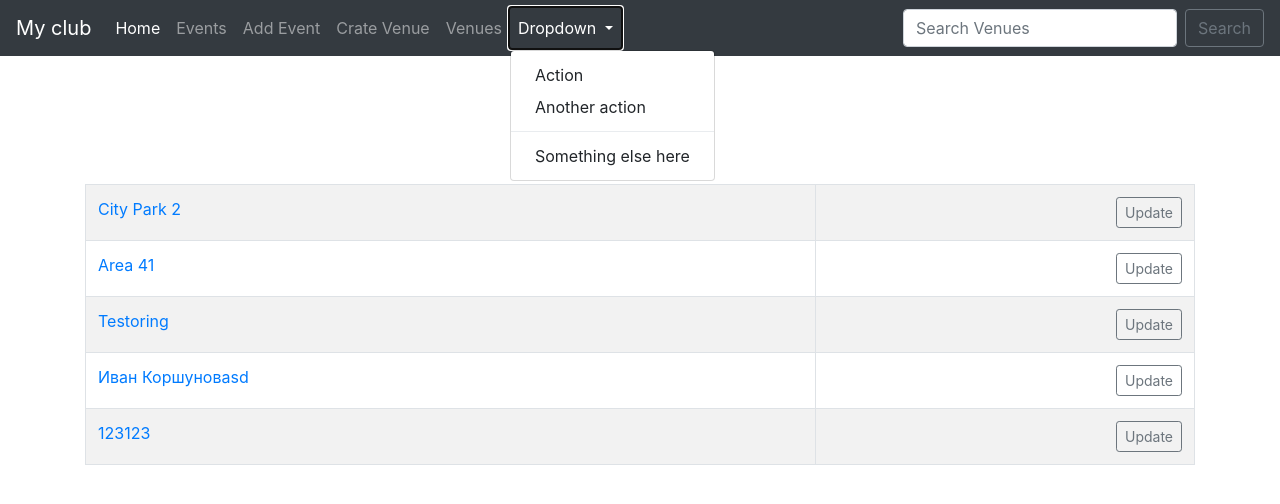
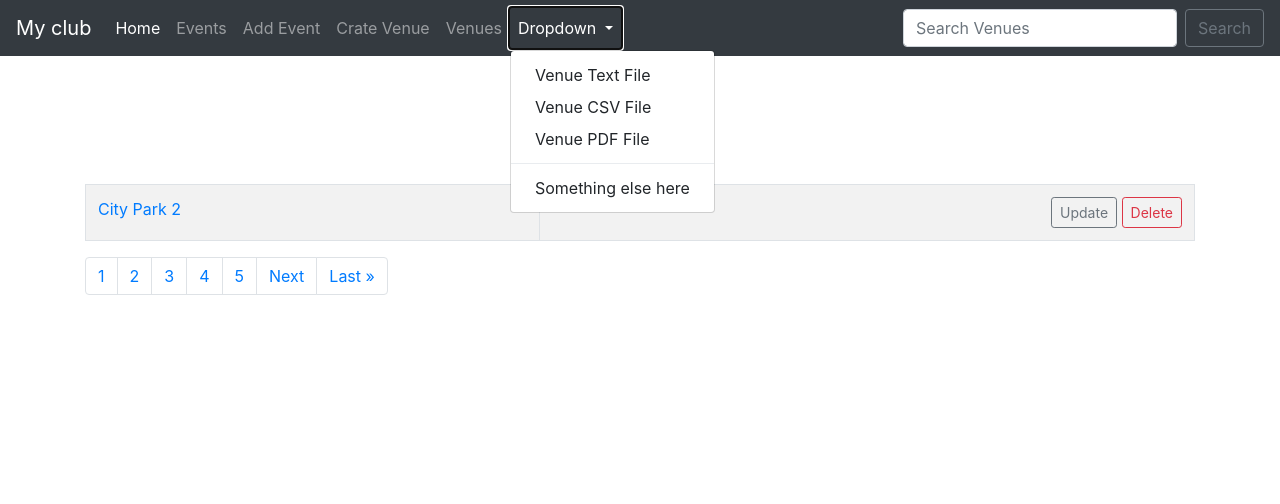
Before and after one commit to IvanKorshunovE/socialevents, a Django app: page /list_venues in a window 1280 px wide, after a click on "Dropdown". Shown: the top 504 px of the page. Run offline with Django 4.2, Linux system fonts and the light colour scheme; data comes from the database, SQL or seed files in the repository; both versions use the stored data as it was after the commit.

Commit message:
added pagination

```diff
--- a/events/templates/events/event_list.html
+++ b/events/templates/events/event_list.html
@@ -24,6 +24,10 @@
                     </p>
 <!--                <a href="#" class="btn btn-primary">Go somewhere</a>-->
               </div>
+              <div class="card-footer text-muted">
+                    <a href="{% url 'update-event' event.id %}" class="btn btn-outline-secondary btn-sm">Update</a>
+                    <a href="{% url 'delete-event' event.id %}" class="btn btn-outline-danger btn-sm">Delete</a>
+              </div>
         </div>
 
             <br><br>
--- a/events/templates/events/navbar.html
+++ b/events/templates/events/navbar.html
@@ -26,8 +26,9 @@
           Dropdown
         </a>
         <div class="dropdown-menu" aria-labelledby="navbarDropdown">
-          <a class="dropdown-item" href="#">Action</a>
-          <a class="dropdown-item" href="#">Another action</a>
+          <a class="dropdown-item" href="{% url 'venue-text' %}">Venue Text File</a>
+          <a class="dropdown-item" href="{% url 'venue-csv' %}">Venue CSV File</a>
+          <a class="dropdown-item" href="{% url 'venue-pdf' %}">Venue PDF File</a>
           <div class="dropdown-divider"></div>
           <a class="dropdown-item" href="#">Something else here</a>
         </div>
--- a/events/templates/events/venues.html
+++ b/events/templates/events/venues.html
@@ -4,16 +4,54 @@
     <h1>Venues</h1>
         <table class="table table-hover table-striped table-bordered">
             <br>
-            {% for venue in venue_list %}
+            {% for venue in venues %}
                 <tr>
                     <td>
                         <a href="{% url 'show-venue' venue_id=venue.id %}">{{ venue }}</a>
                     </td>
                     <td align="right">
                         <a href="{% url 'update-venue' venue.id %}" class="btn btn-outline-secondary btn-sm">Update</a>
+                        <a href="{% url 'delete-venue' venue.id %}" class="btn btn-outline-danger btn-sm">Delete</a>
                     </td>
                 </tr>
             {% endfor %}
         </table>
     </center>
+
+<!--{{ venues }}-->
+<!--{{ venues.has_previous }}-->
+<!--{{ venues.has_next }}-->
+<!--{{ venues.number }}  - current page -->
+<!--{{ venues.paginator.num_pages }}  number of pages -->
+
+<nav aria-label="Page navigation example">
+  <ul class="pagination">
+
+
+
+
+<!--<nav aria-label="Page navigation example">-->
+<!--  <ul class="pagination">-->
+    {% if venues.has_previous %}
+        <li class="page-item"><a href="?page=1" class="page-link" >&laquo First</a></li>
+        <li class="page-item"><a href="?page={{ venues.previous_page_number }}" class="page-link" >Previous</a></li>
+
+
+{% endif %}
+<!--<br>-->
+<!--<li class="page-item"><a href="" class="page-link" >Page {{ venues.number }} of {{ venues.paginator.num_pages }}</a></li>-->
+
+      {% for i in nums %}
+        <li class="page-item"><a href="?page={{ forloop.counter }}" class="page-link" >{{ forloop.counter }} </a></li>
+      {% endfor %}
+
+{% if venues.has_next %}
+
+        <li class="page-item"><a href="?page={{ venues.next_page_number }}" class="page-link" >Next</a></li>
+        <li class="page-item"><a href="?page={{ venues.paginator.num_pages }}" class="page-link" >Last &raquo</a></li>
+
+
+{% endif %}
+  </ul>
+</nav>
 {% endblock %}
--- a/events/urls.py
+++ b/events/urls.py
@@ -11,6 +11,12 @@ urlpatterns = [
     path('search_venues', views.search_venues, name='search-venues'),
     path('update_venue/<venue_id>', views.update_venue, name='update-venue'),
     path('add_event', views.add_event, name='add-event'),
+    path('update_event/<event_id>', views.update_event, name='update-event'),
+    path('delete_event/<event_id>', views.delete_event, name='delete-event'),
+    path('delete_venue/<venue_id>', views.delete_venue, name='delete-venue'),
+    path('venue_text', views.venue_text, name='venue-text'),
+    path('venue_csv', views.venue_csv, name='venue-csv'),
+    path('venue_pdf', views.venue_pdf, name='venue-pdf'),
 ]
 
 # URL is empty string '' which points to the views.py --> def home()
--- a/events/views.py
+++ b/events/views.py
@@ -5,11 +5,128 @@ from datetime import datetime
 from django.http import HttpResponseRedirect
 from .models import Events, Venue
 from .forms import VenueForm, EventForm
+from django.http import HttpResponse
+import csv
+
+from django.http import FileResponse
+import io
+from reportlab.pdfgen import canvas
+from reportlab.lib.units import inch
+from reportlab.lib.pagesizes import letter
+
+# Import pagination stuff
+from django.core.paginator import Paginator
+
 
 # Create your views here.
+def venue_pdf(request):
+    # Create Bytestream Buffer
+    buf = io.BytesIO()
+    # Create a canvas
+    c = canvas.Canvas(buf, pagesize=letter, bottomup=0)
+    # Create a text object
+    textob = c.beginText()
+    textob.setTextOrigin(inch, inch)
+    textob.setFont('Helvetica', 14)
+
+    # Add some lines of text
+    # lines = [
+    #     'This is line 1',
+    #     'This is line 2',
+    #     'This is line 3',
+    # ]
+
+    venues = Venue.objects.all()
+
+    lines = []
+
+    for venue in venues:
+        lines.append(venue.name)
+        lines.append(venue.address)
+        lines.append(venue.zip_code)
+        lines.append(venue.phone)
+        lines.append(venue.web)
+        lines.append(venue.email_address)
+        lines.append(' ')
+
+    for line in lines:
+        textob.textLine(line)
+
+    c.drawText(textob)
+    c.showPage()
+    c.save()
+    buf.seek(0)
+
+    return FileResponse(buf, as_attachment=True, filename='Venue.pdf')
+
+def venue_csv(request):
+    response = HttpResponse(content_type='text/csv')
+    response['Content-Disposition'] = 'attachment; filename=venues.csv'
+
+    #  Create a CSV writer
+    writer = csv.writer(response)
+
+    # Designate a model - this is a list of all of venues
+    venues = Venue.objects.all()
+
+    # Add column headings to CSV file - FIRST ROW OF HEADER STUFF
+    writer.writerow(['ID', 'Venue name', 'Address', 'Zip Code', 'Phone', 'Web address', 'Email'])
+
+    for venue in venues:
+        writer.writerow([venue.id, venue.name, venue.address, venue.phone, venue.zip_code, venue.web,
+                         venue.email_address])
+
+    return response
+
+
+def venue_text(request):
+    response = HttpResponse(content_type='text/plain')
+    response['Content-Disposition'] = 'attachment; filename=venues.txt'
+
+    # lines = ['This is line one\n',
+    # 		 'this is line two\n',
+    # 		 'this is line 3']
+
+    lines = []
+    venues = Venue.objects.all()
+
+    for venue in venues:
+        lines.append(f'{venue.name}, \n{venue.address}, \n{venue.phone}, \n{venue.zip_code}, \n{venue.web}, \n'
+                     f'{venue.email_address} \n\n\n')
+
+    response.writelines(lines)
+    return response
+
+
+def delete_venue(request, venue_id):
+    venue = Venue.objects.get(id=venue_id)
+    venue.delete()
+    return redirect('list-venues')
+
+
+def delete_event(request, event_id):
+    event = Events.objects.get(id=event_id)
+    event.delete()
+    return redirect('list-events')
+
+
+def update_event(request, event_id):
+    event = Events.objects.get(id=event_id)
+    form = EventForm(request.POST or None, instance=event)  # If you are going to post - use this form,
+    # otherwise do nothing
+    #  instance is what we are going to put in the form
+    #  if I do not put None - the form will be empty
+    if form.is_valid():
+        form.save()
+        return redirect('list-events')
+    return render(request, 'events/update_event.html', {
+        'event': event,
+        'form': form,
+    })
+
 
 def add_event(request):
-	"""
+    """
 
 	The return HttpResponseRedirect('/add_event?submitted=True') statement will redirect the user to the same page
 	with the GET parameter submitted=True appended to the URL. The URL /add_event?submitted=True is the URL
@@ -21,110 +138,127 @@ def add_event(request):
 	forth in their browser history.
 
 	"""
-	submitted = False
-	if request.method == 'POST':
-		form = EventForm(request.POST)
-		# request.POST is whatever they posted
-		if form.is_valid():
-			# If form is written correctly - we want to save it to the database
-			form.save()
-			return HttpResponseRedirect('/add_event?submitted=True')
-	else:
-		form = EventForm
-		if 'submitted' in request.GET:
-			# We check if ('/add_venue?submitted=True') will be in GET request
-			submitted = True
-	return render(request, 'events/add_event.html', {
-		'form': form,
-		'submitted': submitted,
-	})
+    submitted = False
+    if request.method == 'POST':
+        form = EventForm(request.POST)
+        # request.POST is whatever they posted
+        if form.is_valid():
+            # If form is written correctly - we want to save it to the database
+            form.save()
+            return HttpResponseRedirect('/add_event?submitted=True')
+    else:
+        form = EventForm
+        if 'submitted' in request.GET:
+            # We check if ('/add_venue?submitted=True') will be in GET request
+            submitted = True
+    return render(request, 'events/add_event.html', {
+        'form': form,
+        'submitted': submitted,
+    })
+
 
 def update_venue(request, venue_id):
-	venue = Venue.objects.get(id=venue_id)
-	form = VenueForm(request.POST or None, instance=venue)  # If you are going to post - use this form, otherwise do nothing
-	#  instance is what we are going to put in the form
-	#  if I do not put None - the form will be empty
-	if form.is_valid():
-		form.save()
-		return redirect('list-venues')
-	return render(request, 'events/update_venue.html', {
-		'venue': venue,
-		'form': form,
-})
+    venue = Venue.objects.get(id=venue_id)
+    form = VenueForm(request.POST or None,
+                     instance=venue)  # If you are going to post - use this form, otherwise do nothing
+    #  instance is what we are going to put in the form
+    #  if I do not put None - the form will be empty
+    if form.is_valid():
+        form.save()
+        return redirect('list-venues')
+    return render(request, 'events/update_venue.html', {
+        'venue': venue,
+        'form': form,
+    })
+
 
 def search_venues(request):
-	if request.method == 'POST':
-		searched = request.POST['searched']  # Grabs what you searched for
-		venues = Venue.objects.filter(name__contains=searched)
-		return render(request, 'events/search_venues.html', {
-			'venues': venues,
-			'searched': searched,
-	})
+    if request.method == 'POST':
+        searched = request.POST['searched']  # Grabs what you searched for
+        venues = Venue.objects.filter(name__contains=searched)
+        return render(request, 'events/search_venues.html', {
+            'venues': venues,
+            'searched': searched,
+        })
+
 
 def show_venue(request, venue_id):
-	venue = Venue.objects.get(id=venue_id)
-	return render(request, 'events/show_venue.html', {
-		'venue': venue
-	})
+    venue = Venue.objects.get(id=venue_id)
+    return render(request, 'events/show_venue.html', {
+        'venue': venue
+    })
+
 
 def list_venues(request):
-	venue_list = Venue.objects.all()
-	return render(request, 'events/venues.html', {
-		'venue_list': venue_list
-	})
+    # venue_list = Venue.objects.all().order_by('?')
+    venue_list = Venue.objects.all()
+
+    p = Paginator(Venue.objects.all(), 1)  # Paginate: 2 venues per page
+    page = request.GET.get('page')
+    venues = p.get_page(page)
+    nums = 'a' * venues.paginator.num_pages
+
+    return render(request, 'events/venues.html', {
+        'venues': venues,
+        'venue_list': venue_list,
+        'nums': nums,
+    })
+
 
 def add_venue(request):
-	submitted = False
-	if request.method == 'POST':
-		form = VenueForm(request.POST)
-		# request.POST is whatever they posted
-		if form.is_valid():
-			# If form is written correctly - we want to save it to the database
-			form.save()
-			return HttpResponseRedirect('/add_venue?submitted=True')
-	else:
-		form = VenueForm
-		if 'submitted' in request.GET:
-			# We check if ('/add_venue?submitted=True') will be in GET request
-			submitted = True
+    submitted = False
+    if request.method == 'POST':
+        form = VenueForm(request.POST)
+        # request.POST is whatever they posted
+        if form.is_valid():
+            # If form is written correctly - we want to save it to the database
+            form.save()
+            return HttpResponseRedirect('/add_venue?submitted=True')
+    else:
+        form = VenueForm
+        if 'submitted' in request.GET:
+            # We check if ('/add_venue?submitted=True') will be in GET request
+            submitted = True
 
-	print(submitted)
-	# form = VenueForm
-	return render(request, 'events/add_venue.html', {
-		'form': form,
-		'submitted': submitted,
-	})
+    print(submitted)
+    # form = VenueForm
+    return render(request, 'events/add_venue.html', {
+        'form': form,
+        'submitted': submitted,
+    })
+
 
 def all_events(request):
-	event_list = Events.objects.all()
-	return render(request, 'events/event_list.html', {
-		'event_list': event_list
-	})
+    event_list = Events.objects.all().order_by('-event_date', 'venue')  # Name or event date in reversed order
+    return render(request, 'events/event_list.html', {
+        'event_list': event_list
+    })
+
 
 def home(request, year=datetime.now().year, month=datetime.now().strftime('%B')):
-	name = 'Ivan'
-	month = month.title()
-	# convert month from name to number
-	month_number = list(calendar.month_name).index(month)
-	month_number = int(month_number)
+    name = 'Ivan'
+    month = month.title()
+    # convert month from name to number
+    month_number = list(calendar.month_name).index(month)
+    month_number = int(month_number)
 
-	# create a calendar
-	cal = HTMLCalendar()
-	cal_month = cal.formatmonth(year, month_number)
+    # create a calendar
+    cal = HTMLCalendar()
+    cal_month = cal.formatmonth(year, month_number)
 
-	# Get current year
-	now = datetime.now()
-	current_year = now.year
+    # Get current year
+    now = datetime.now()
+    current_year = now.year
 
-	# Get current time
-	time = now.strftime('%I:%M:%S %p')
+    # Get current time
+    time = now.strftime('%I:%M:%S %p')
 
-	return render(request, 'events/home.html', {
-		'name': name,
-		'year': year,
-		'month': month,
-		'month_number': month_number,
-		'cal_month': cal_month,
-		'current_year': current_year,
-		'time': time,
-	})
+    return render(request, 'events/home.html', {
+        'name': name,
+        'year': year,
+        'month': month,
+        'month_number': month_number,
+        'cal_month': cal_month,
+        'current_year': current_year,
+        'time': time,
+    })
```
Also changed, not shown: db.sqlite3.
